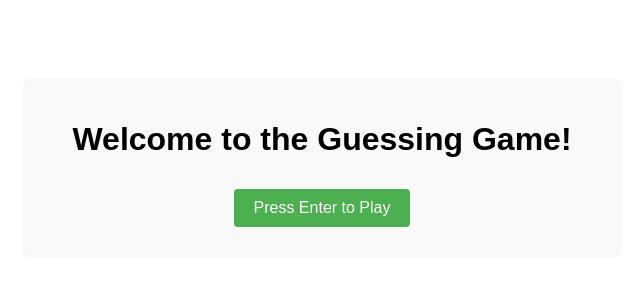
After one commit to SuzakuSar/SummerLockIn, a Flask app: page /guessinggame/ in a window 1280 px wide. The commit adds this page. Shown: the top 300 px of the page, without its empty margins (318-958 px from the left). Run offline with Flask 3, Linux system fonts and the light colour scheme.

Commit message:
this was crazy

```diff
--- a/website/__init__.py
+++ b/website/__init__.py
@@ -8,10 +8,12 @@ def create_app():
     from .helloWorld import helloWorld
     from .clickerGame import clickerGame
     from.randomJokes import randomJokes
+    from .guessingGame_BP import guessing_game_bp
 
     app.register_blueprint(home, url_prefix='/')
     app.register_blueprint(helloWorld, url_prefix='/')
     app.register_blueprint(clickerGame, url_prefix='/clickergame')
     app.register_blueprint(randomJokes, url_prefix='/randomjokes')
+    app.register_blueprint(guessing_game_bp, url_prefix='/guessinggame')
 
     return app
--- /dev/null
+++ b/website/guessingGame_BP.py
@@ -0,0 +1,127 @@
+# guessing_game_blueprint.py
+
+from flask import Blueprint, render_template, request, session, redirect, url_for
+import random
+
+# Create a Blueprint named 'guessing_game_bp'
+# First parameter is the blueprint's name
+# Second parameter is the import name (usually __name__)
+# url_prefix will be prepended to all routes in this blueprint
+guessing_game_bp = Blueprint('guessing_game_bp', __name__)
+
+@guessing_game_bp.route('/', methods=['GET', 'POST'])
+def index():
+    """
+    Main route handler for the guessing game blueprint.
+    Handles all game states and logic in one function.
+    """
+    # Initialize the game or reset it when requested
+    # 'initialized' is used to track if the game has been set up in the session
+    if 'initialized' not in session or request.form.get('reset') == 'true':
+        # Set up initial game state in the session
+        session['initialized'] = True  # Mark game as initialized
+        session['game_started'] = False  # Game not yet started
+        session['level_chosen'] = False  # Level not yet chosen
+        session['attempts'] = []  # Empty list to track attempts
+        session['num_of_attempts'] = 0  # Counter for number of attempts
+        # Render the welcome screen
+        return render_template('guessing_game/index.html')
+
+    # Handle welcome screen submission - move to level selection
+    if not session.get('game_started') and request.method == 'POST':
+        session['game_started'] = True  # Mark game as started
+        # Render the level selection screen
+        return render_template('guessing_game/level.html')
+
+    # Handle difficulty level selection
+    if session.get('game_started') and not session.get('level_chosen') and request.method == 'POST':
+        level = request.form.get('level')  # Get the selected level from the form
+        if level in ['1', '2']:  # Validate level choice
+            session['level'] = int(level)  # Store the level in the session
+            session['level_chosen'] = True  # Mark level as chosen
+
+            # Set up game parameters based on difficulty level
+            if session['level'] == 1:  # Normal difficulty
+                session['target_number'] = random.randint(0, 20)  # Generate random number 0-20
+                session['max_range'] = 20  # Set the max range for validation
+            else:  # Hard difficulty
+                session['target_number'] = random.randint(0, 30)  # Generate random number 0-30
+                session['max_range'] = 30  # Set the max range for validation
+
+            # Render the main game screen with initial game state
+            return render_template('guessing_game/game.html',
+                                  level=session['level'],
+                                  max_range=session['max_range'],
+                                  attempts=session['attempts'],
+                                  num_attempts=session['num_of_attempts'])
+        else:
+            # If invalid level, ask again with error message
+            return render_template('guessing_game/level.html', error="Please choose 1 or 2.")
+
+    # Handle guess submissions during the game
+    if session.get('level_chosen') and request.method == 'POST' and 'guess' in request.form:
+        guess_str = request.form.get('guess', '')  # Get the guess from the form
+
+        try:
+            # Try to convert the guess to an integer
+            guess = int(guess_str)
+            # Increment attempt counter
+            session['num_of_attempts'] += 1
+
+            # Add guess to attempts list
+            if 'attempts' not in session:
+                session['attempts'] = []
+            session['attempts'].append(guess)
+
+            # Check if the guess is correct
+            if guess == session['target_number']:
+                result = "correct"
+                # Render the result screen with game outcome
+                return render_template('guessing_game/result.html',
+                                      result=result,
+                                      target_number=session['target_number'],
+                                      num_attempts=session['num_of_attempts'],
+                                      attempts=session['attempts'])
+
+            # Validate guess is in range and provide appropriate hint
+            if session['level'] == 1 and (guess < 0 or guess > 20):
+                hint = "That's not an option dummy. Guess between 0 and 20."
+            elif session['level'] == 2 and (guess < 0 or guess > 30):
+                hint = "That's not an option dummy. Guess between 0 and 30."
+            # Provide hint based on comparison with target number
+            elif guess > session['target_number']:
+                hint = "Lower"
+            else:
+                hint = "Higher"
+
+            # Render game screen with updated state and hint
+            return render_template('guessing_game/game.html',
+                                  level=session['level'],
+                                  max_range=session['max_range'],
+                                  attempts=session['attempts'],
+                                  num_attempts=session['num_of_attempts'],
+                                  hint=hint)
+
+        except ValueError:
+            # Handle non-numeric input with appropriate error message
+            return render_template('guessing_game/game.html',
+                                  level=session['level'],
+                                  max_range=session['max_range'],
+                                  attempts=session['attempts'],
+                                  num_attempts=session['num_of_attempts'],
+                                  hint="Try typing in a number")
+
+    # Default behavior: redirect based on current game state
+    if session.get('level_chosen'):
+        # If level is chosen but not handling a POST request, show the game screen
+        return render_template('guessing_game/game.html',
+                              level=session['level'],
+                              max_range=session['max_range'],
+                              attempts=session['attempts'],
+                              num_attempts=session['num_of_attempts'])
+    elif session.get('game_started'):
+        # If game started but level not chosen, show level selection
+        return render_template('guessing_game/level.html')
+    else:
+        # Default to welcome screen
+        return render_template('guessing_game/index.html')
--- /dev/null
+++ b/website/templates/guessing_game/index.html
@@ -0,0 +1,64 @@
+{% extends 'base.html' %}
+
+{% block header %}{% endblock %}
+
+{% block head %}
+    <style>
+        /* Basic styling for the page */
+        body {
+            font-family: Arial, sans-serif;
+            max-width: 600px;
+            margin: 0 auto;
+            padding: 20px;
+            text-align: center;
+        }
+        .container {
+            background-color: #f9f9f9;
+            border-radius: 8px;
+            padding: 20px;
+            margin: 20px 0;
+        }
+        button, input[type="submit"] {
+            background-color: #4CAF50;
+            color: white;
+            padding: 10px 20px;
+            border: none;
+            border-radius: 4px;
+            cursor: pointer;
+            font-size: 16px;
+            margin: 10px;
+        }
+        button:hover, input[type="submit"]:hover {
+            background-color: #45a049;
+        }
+        input[type="text"], input[type="number"] {
+            padding: 10px;
+            font-size: 16px;
+            border-radius: 4px;
+            border: 1px solid #ddd;
+            margin: 10px;
+        }
+        .error {
+            color: red;
+            font-weight: bold;
+        }
+        .hint {
+            font-weight: bold;
+            font-size: 18px;
+            margin: 10px 0;
+        }
+        .attempts {
+            margin: 15px 0;
+        }
+    </style>
+{% endblock %}
+
+{% block body %}
+    <div class="container">
+        <h1>Welcome to the Guessing Game!</h1>
+        <!-- Form submits to the current URL when no action is specified -->
+        <form method="post">
+            <input type="submit" value="Press Enter to Play">
+        </form>
+    </div>
+{% endblock %}
--- a/website/templates/home.html
+++ b/website/templates/home.html
@@ -13,5 +13,7 @@
     <a href="/clickergame/">my first app!!</a>
     <br>
     <a href="/randomjokes/">Joke of the Day</a>
+    <br>
+    <a href="/guessinggame/">PAIN</a>
 </body>
 {% endblock %}
```
Also changed, not shown: website/templates/guessing_game/game.html (added, +93 -0 lines), website/templates/guessing_game/level.html (added, +55 -0 lines), website/templates/guessing_game/result.html (added, +60 -0 lines).
